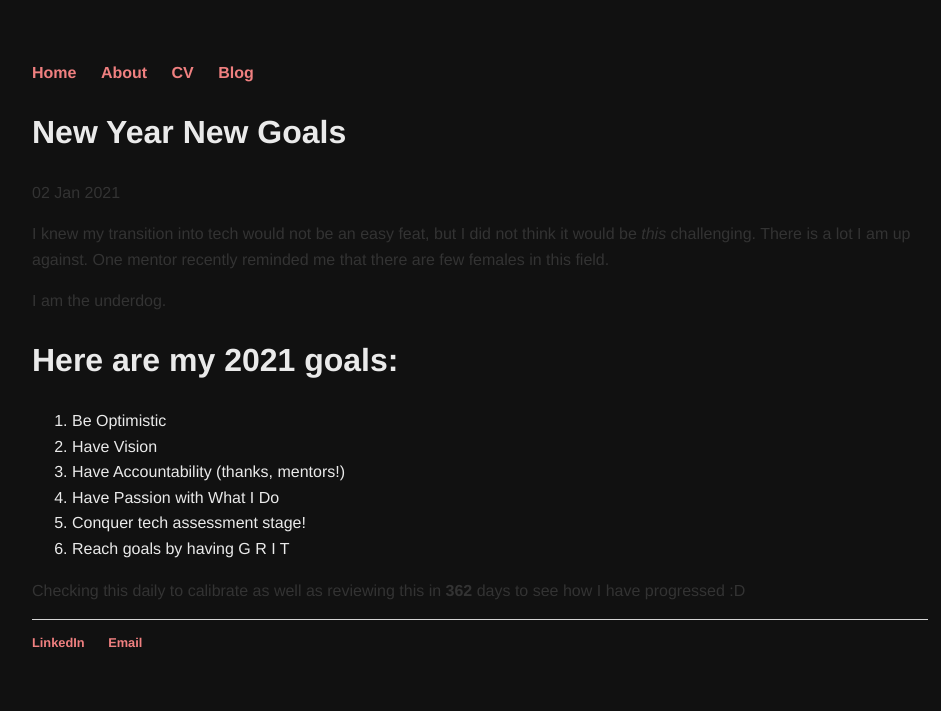
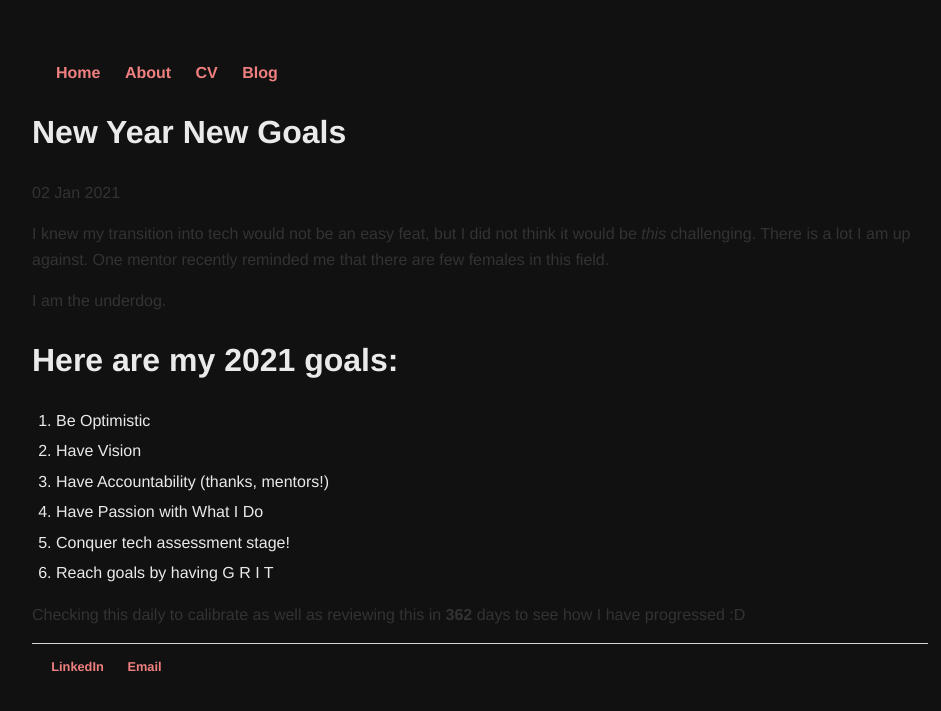
Before and after one commit to mindyng/mindyng.github.io, a Jekyll site: the page built from _posts/2021-01-02-new-year-new-goals.md, in a window 1280 px wide. Shown: the top 711 px of the page, without its empty margins (160-1101 px from the left). Built offline with Jekyll 4.4.1, drawn with Linux system fonts in a browser that asks for light colours; our own code applies the rules of GitHub Pages for plain Markdown files.

Commit message:
Update main.css
cleaner indentation for lists

```diff
--- a/css/main.css
+++ b/css/main.css
@@ -80,3 +80,13 @@ h4, h5, h6 {
   font-size: 1em;   /* same as body text */
   font-weight: bold;
 }
+
+/* Cleaner indentation for lists */
+ul, ol {
+  margin-left: 1.5em;   /* adjust spacing from the left edge */
+  padding-left: 0;      /* remove double indent */
+}
+
+li {
+  margin: 0.3em 0;      /* spacing between list items */
+}
```
